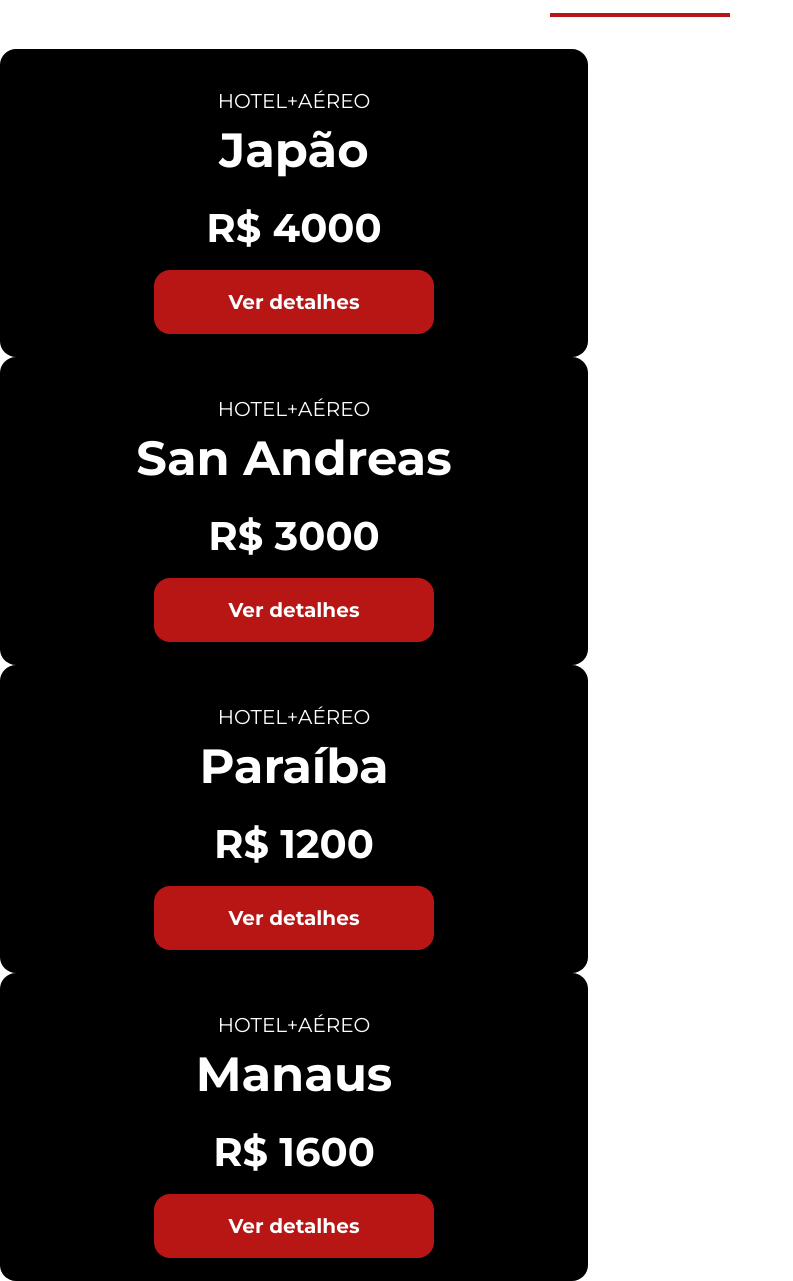
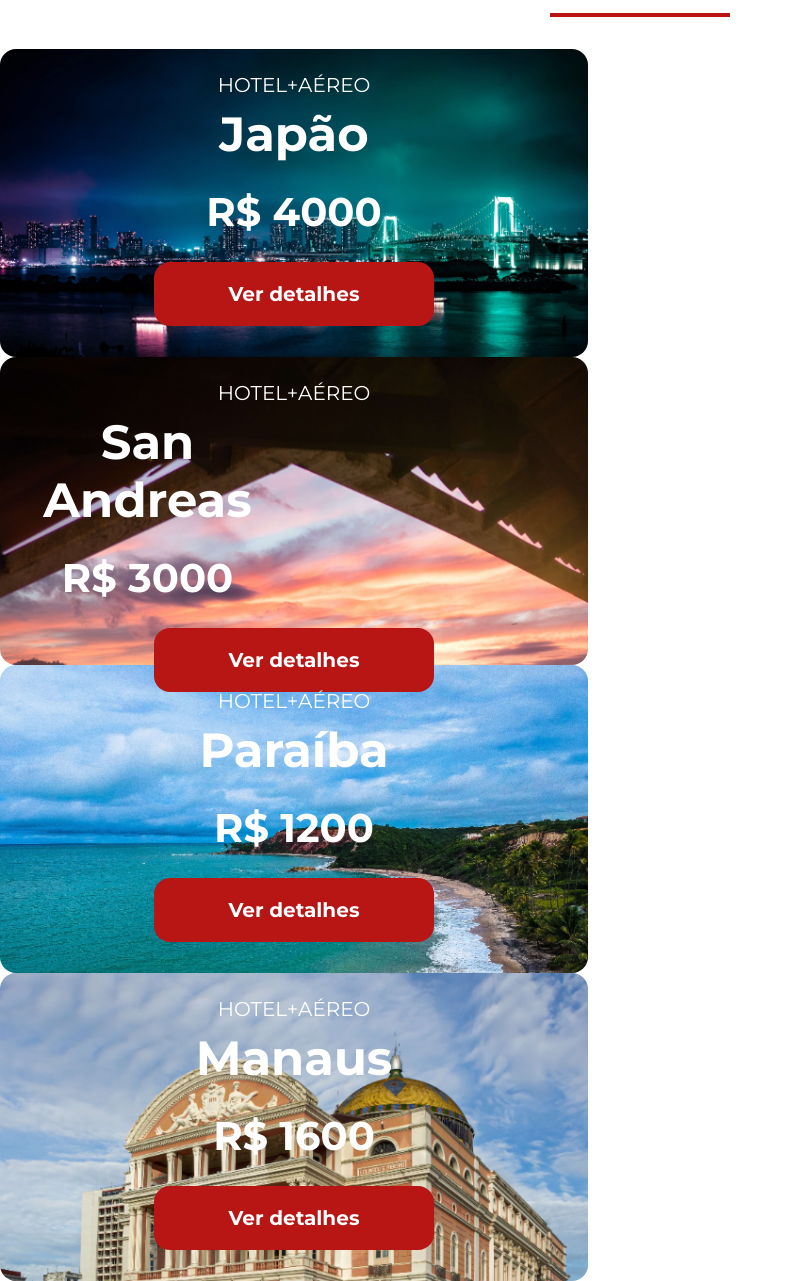
Before and after one commit to alexandreos1/Jornada-viagens, a plain HTML site: page index.html in a window 1280 px wide. Shown: the part 1202-2483 px from the top of the page, without its empty margins (0-793 px from the left). Drawn offline with Linux system fonts and the light colour scheme.

Commit message:
adiciona background image

```diff
--- a/css/oferta.css
+++ b/css/oferta.css
@@ -3,7 +3,6 @@
   background-color: black;
   width: 312px;
   height: 288px;
-  padding: 24px 16px;
   border-radius: 16px;
   text-align: center;
   box-sizing: border-box;
@@ -13,7 +12,7 @@
   display: block;
   background: transparent;
   position: static;
-  padding: 16px 24px;
+  padding: 24px 16px;
 }
 
 .card header p {
@@ -33,6 +32,30 @@
   display: inline-block;
 }
 
+.card.japao {
+  background-image: url(../img/card-japao.jpg);
+  background-size: cover;
+}
+
+.card.card.san-andreas {
+  background-image: url(../img/card-san-andreas.jpg);
+  background-size: cover;
+}
+
+.card.san-andreas header h3 {
+  width: 263px;
+}
+
+.card.paraiba {
+  background-image: url(../img/card-paraiba.jpg);
+  background-size: cover;
+}
+
+.card.manaus {
+  background-image: url(../img/card-manaus.jpg);
+  background-size: cover;
+}
+
 @media screen and (min-width: 1024px) {
   .card {
     width: 588px;
--- a/index.html
+++ b/index.html
@@ -62,7 +62,7 @@
         <hr />
       </div>
       <div class="oferta-cards">
-        <article class="card">
+        <article class="card japao">
           <header>
             <p>HOTEL+AÉREO</p>
             <h3>
@@ -74,7 +74,7 @@
             <a href="#" class="button">Ver detalhes</a>
           </footer>
         </article>
-        <article class="card">
+        <article class="card san-andreas">
           <header>
             <p>HOTEL+AÉREO</p>
             <h3>
@@ -86,7 +86,7 @@
             <a href="#" class="button">Ver detalhes</a>
           </footer>
         </article>
-        <article class="card">
+        <article class="card paraiba">
           <header>
             <p>HOTEL+AÉREO</p>
             <h3>
@@ -98,7 +98,7 @@
             <a href="#" class="button">Ver detalhes</a>
           </footer>
         </article>
-        <article class="card">
+        <article class="card manaus">
           <header>
             <p>HOTEL+AÉREO</p>
             <h3>
```
Also changed, not shown: img/card-japao.jpg (added), img/card-manaus.jpg (added), img/card-paraiba.jpg (added), img/card-san-andreas.jpg (added).
